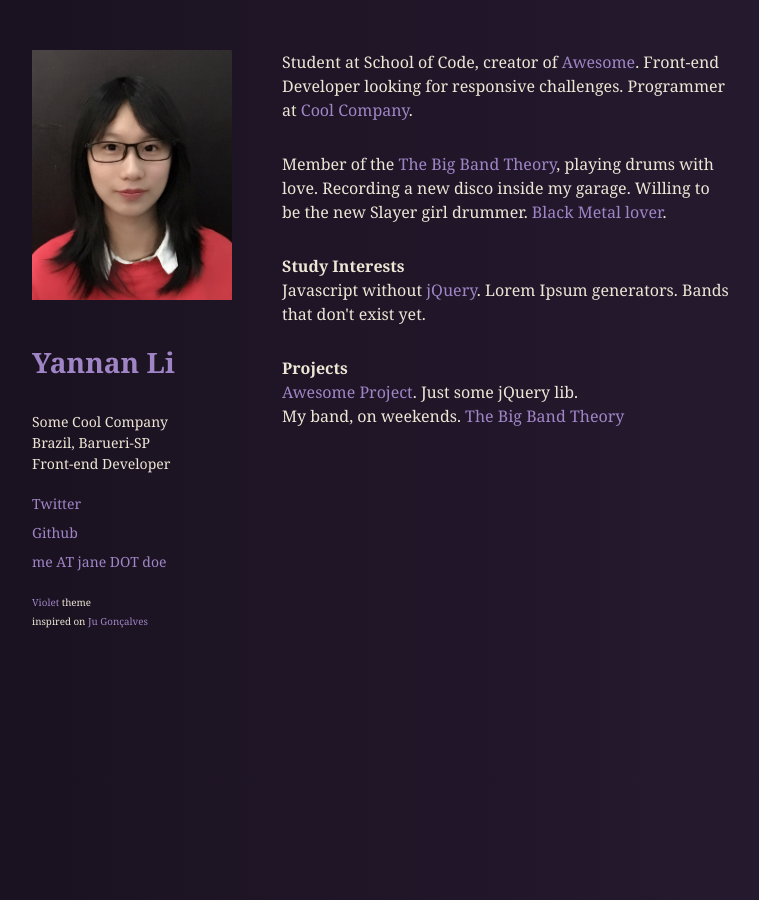
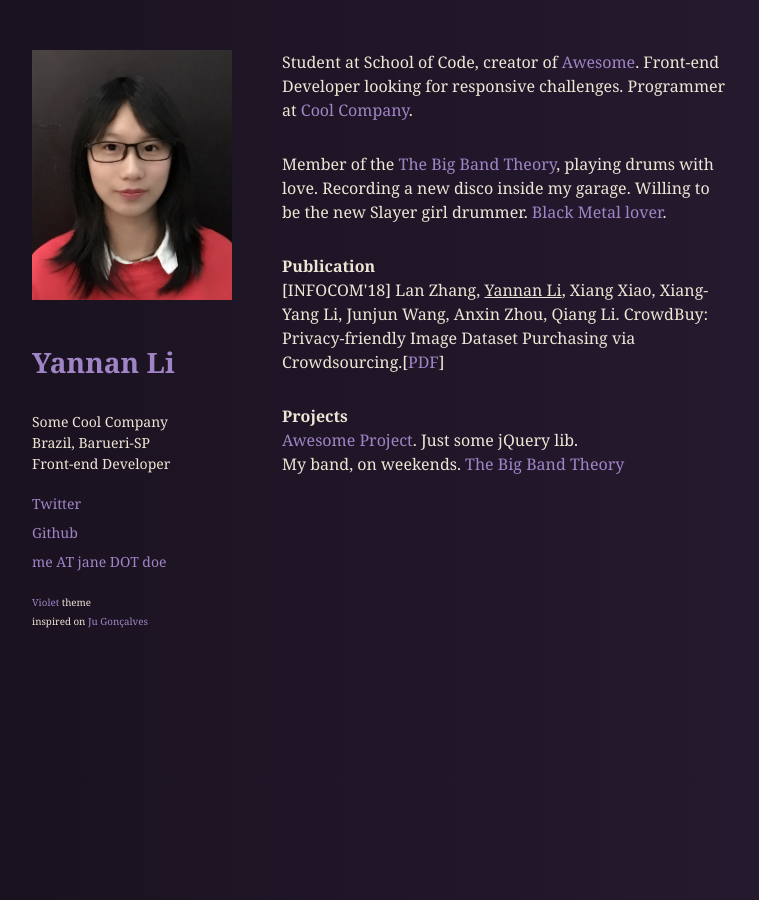
Before and after one commit to YannanLiCS/YannanLiCS.github.io.backup, a Jekyll site: the page built from index.html, in a window 1280 px wide. Shown: the whole page, without its empty margins (68-827 px from the left). Built offline with Jekyll 4.4.1, drawn with Linux system fonts in a browser that asks for light colours.

Commit message:
Update index.html

```diff
--- a/index.html
+++ b/index.html
@@ -39,8 +39,8 @@ title: Home
   </p>
 
   <p>
-    <strong>Study Interests</strong></br>
-    Javascript without <a href="http://vanilla-js.com/">jQuery</a>. Lorem Ipsum generators. Bands that don't exist yet.
+    <strong>Publication</strong></br>
+    [INFOCOM'18] Lan Zhang, <u>Yannan Li</u>, Xiang Xiao, Xiang-Yang Li, Junjun Wang, Anxin Zhou, Qiang Li. CrowdBuy: Privacy-friendly Image Dataset Purchasing via Crowdsourcing.[<a href="assets/CrowdBuy.pdf">PDF</a>]</li>
   </p>
 
   <p>
```
